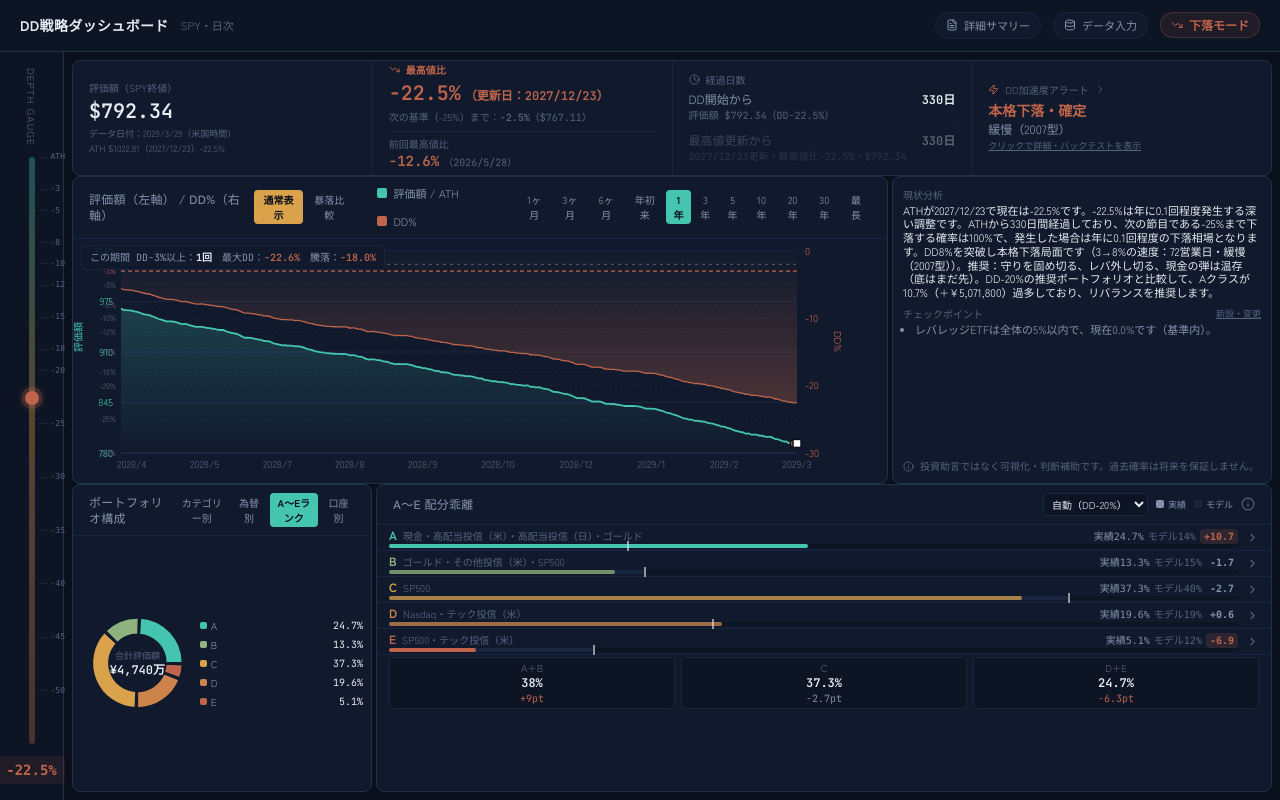
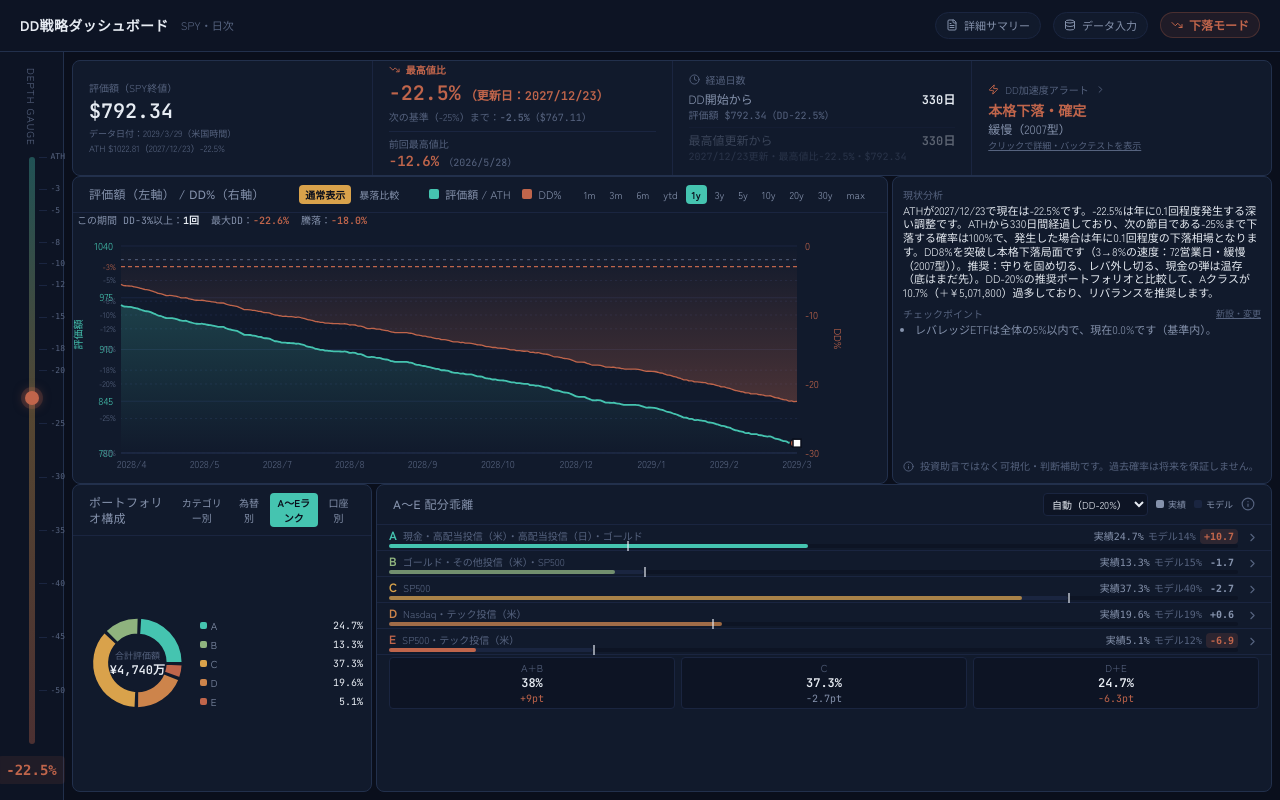
Before and after one commit to rai0103/dd-dashboard, a Next.js app: page / in a window 1280 px wide. Built offline with nearby package versions, Linux system fonts and the light colour scheme.

Commit message:
期間中のDD統計ウィンドウをチャートに重ねる表示から、期間選択ボタンの下の固定行に移動しチャートと重ならないよう修正。期間選択ボタンの表示ラベルを短縮（1ヶ月→1m、1年→1y、最長→max 等）

```diff
--- a/components/DDDashboard.jsx
+++ b/components/DDDashboard.jsx
@@ -681,7 +681,7 @@ function buildComparisonData(currentEpisodeCurve) {
 }
 
 /* ---------------- period selector ---------------- */
-const PERIODS = [{ key: "1M", label: "1ヶ月", days: 21 }, { key: "3M", label: "3ヶ月", days: 63 }, { key: "6M", label: "6ヶ月", days: 126 }, { key: "YTD", label: "年初来" }, { key: "1Y", label: "1年", days: 252 }, { key: "3Y", label: "3年", days: 756 }, { key: "5Y", label: "5年", days: 1260 }, { key: "10Y", label: "10年", days: 2520 }, { key: "20Y", label: "20年", days: 5040 }, { key: "30Y", label: "30年", days: 7560 }, { key: "MAX", label: "最長" }];
+const PERIODS = [{ key: "1M", label: "1m", days: 21 }, { key: "3M", label: "3m", days: 63 }, { key: "6M", label: "6m", days: 126 }, { key: "YTD", label: "ytd" }, { key: "1Y", label: "1y", days: 252 }, { key: "3Y", label: "3y", days: 756 }, { key: "5Y", label: "5y", days: 1260 }, { key: "10Y", label: "10y", days: 2520 }, { key: "20Y", label: "20y", days: 5040 }, { key: "30Y", label: "30y", days: 7560 }, { key: "MAX", label: "max" }];
 // 期間キーから、間引き前（フル解像度）の対象範囲を切り出す。期間の正確な開始・終了日/騰落%等の算出はこちらを使う。
 function periodDateRange(FULL, last, key) {
   let sliced;
@@ -792,15 +792,13 @@ function troughLabel(athIdx, troughIdx, troughDate, troughPrice, troughDD, recov
   const daysToRecovery = recoveryIdx != null ? recoveryIdx - troughIdx : null;
   return `${base}（大底）　DD開始～大底：${daysToTrough}日間、大底～回復：${daysToRecovery !== null ? `${daysToRecovery}日間` : "未回復"}`;
 }
-// 選択期間の要約（DD-3%以上の発生回数・最大DD・評価額の騰落%）を、チャート上に常時表示する固定ウィンドウ。
-function PeriodStatsOverlay({ periodStats }) {
+// 選択期間の要約（DD-3%以上の発生回数・最大DD・評価額の騰落%）。チャートに重ねず、期間選択ボタンの下に常時表示する。
+function PeriodStatsBar({ periodStats }) {
   return (
-    <div className="absolute top-1.5 left-2 rounded px-2 py-1" style={{ background: `${C.panel}dd`, border: `1px solid ${C.borderSoft}`, zIndex: 5, pointerEvents: "none" }}>
-      <div className="mono text-[10px] flex items-center gap-2.5 whitespace-nowrap" style={{ color: C.textMuted }}>
-        <span>この期間 DD-3%以上：<b style={{ color: C.text }}>{periodStats.ddCount}回</b></span>
-        <span>最大DD：<b style={{ color: depthColor(periodStats.maxDD) }}>{periodStats.maxDD.toFixed(1)}%</b></span>
-        <span>騰落：<b style={{ color: periodStats.periodReturn >= 0 ? C.teal : C.rust }}>{periodStats.periodReturn >= 0 ? "+" : ""}{periodStats.periodReturn.toFixed(1)}%</b></span>
-      </div>
+    <div className="mono text-[10px] flex items-center gap-3 px-1 mb-1.5 whitespace-nowrap" style={{ color: C.textMuted, flexShrink: 0 }}>
+      <span>この期間 DD-3%以上：<b style={{ color: C.text }}>{periodStats.ddCount}回</b></span>
+      <span>最大DD：<b style={{ color: depthColor(periodStats.maxDD) }}>{periodStats.maxDD.toFixed(1)}%</b></span>
+      <span>騰落：<b style={{ color: periodStats.periodReturn >= 0 ? C.teal : C.rust }}>{periodStats.periodReturn >= 0 ? "+" : ""}{periodStats.periodReturn.toFixed(1)}%</b></span>
     </div>
   );
 }
@@ -866,12 +864,12 @@ function EvalDDChartBody({ chartData, rangeDays, d, hidden, periodStats, withBru
 function DDChartModalContent({ chartData, rangeDays, d, hidden, toggle, period, setPeriod, periodStats }) {
   return (
     <div className="h-full flex flex-col">
-      <div className="flex items-center gap-3 mb-3 flex-wrap">
+      <div className="flex items-center gap-3 mb-1.5 flex-wrap">
         <ClickLegend items={[{ key: "price", label: "評価額 / ATH", color: C.teal }, { key: "dd", label: "DD%", color: C.rust }]} hidden={hidden} onToggle={toggle} />
         <div className="flex gap-0.5">{PERIODS.map((p) => (<button key={p.key} onClick={() => setPeriod(p.key)} className="text-[11px] px-2 py-1 rounded" style={{ color: period === p.key ? C.bg : C.textMuted, background: period === p.key ? C.teal : "transparent", fontWeight: period === p.key ? 700 : 400 }}>{p.label}</button>))}</div>
       </div>
-      <div className="relative" style={{ height: "min(70vh, 640px)" }}>
-        <PeriodStatsOverlay periodStats={periodStats} />
+      <PeriodStatsBar periodStats={periodStats} />
+      <div style={{ height: "min(70vh, 640px)" }}>
         <ResponsiveContainer width="100%" height="100%" key={period}>
           <EvalDDChartBody chartData={chartData} rangeDays={rangeDays} d={d} hidden={hidden} periodStats={periodStats} withBrush fontSize={12} />
         </ResponsiveContainer>
@@ -2325,8 +2323,8 @@ export default function DDDashboard() {
               >
                 {chartTab === "normal" ? (
                   <div className="h-full flex flex-col cursor-zoom-in" title="クリックで拡大表示" onClick={() => setModal({ type: "ddChart" })}>
-                    <div className="relative flex-1 min-h-0">
-                      <PeriodStatsOverlay periodStats={periodStats} />
+                    <PeriodStatsBar periodStats={periodStats} />
+                    <div className="flex-1 min-h-0">
                       <ResponsiveContainer width="100%" height="100%" key={period}>
                         <EvalDDChartBody chartData={chartData} rangeDays={rangeDays} d={d} hidden={hidden} periodStats={periodStats} />
                       </ResponsiveContainer>
```
